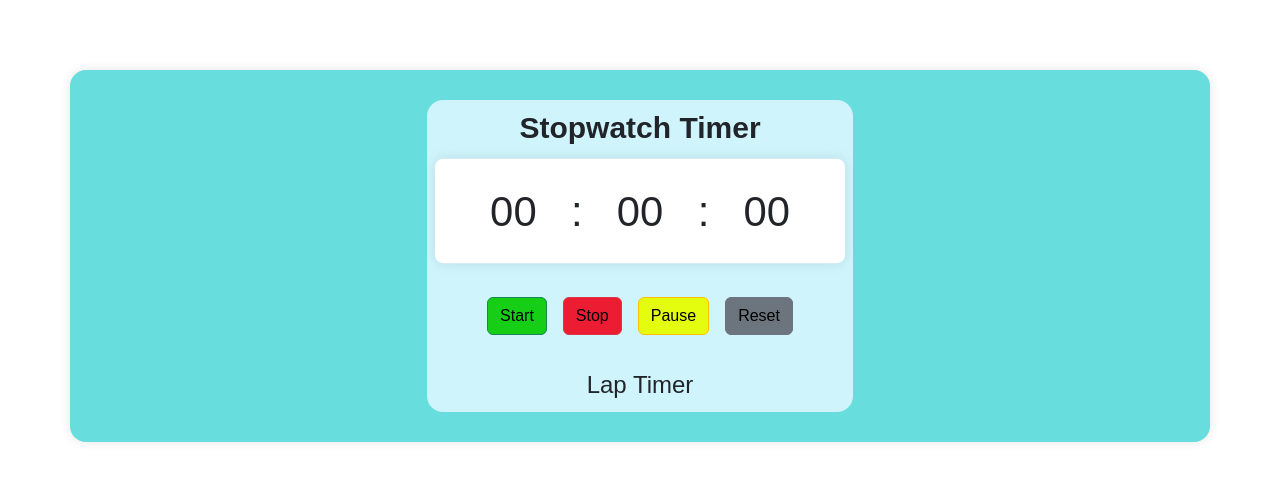
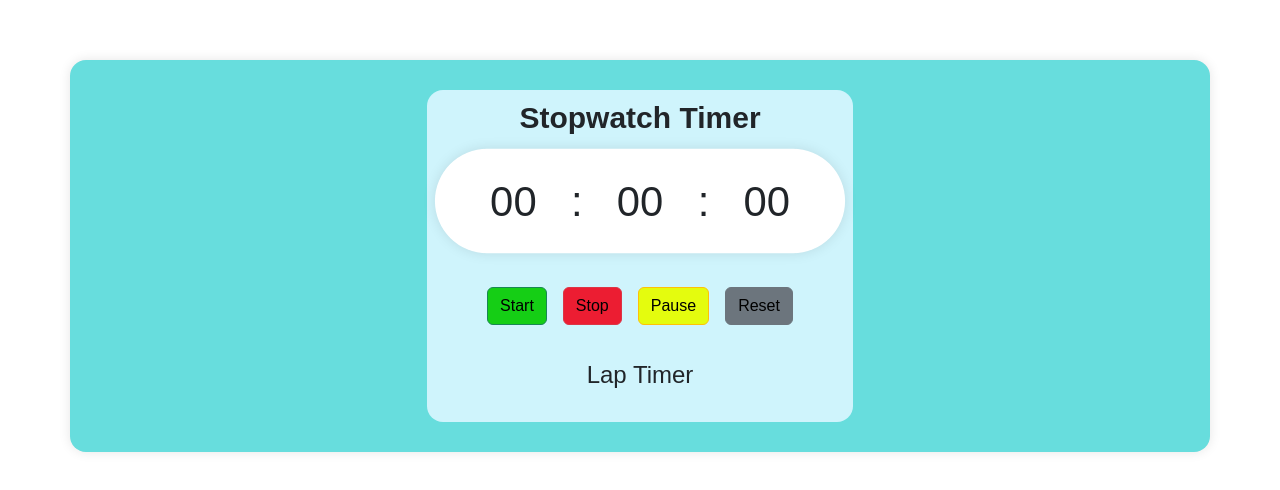
Before and after one commit to muaz64/StopwatchTimer, a plain HTML site: page index.html in a window 1280 px wide. Shown: the part 144-634 px from the top of the page. Drawn offline with nearby package versions, Linux system fonts and the light colour scheme.

Commit message:
update html 2

```diff
--- a/index.html
+++ b/index.html
@@ -15,8 +15,8 @@
         <div class="row bg-info-subtle rounded-4">
             <div class="col-md ">
                 <h1 class="card-title text-center fw-bold">Stopwatch Timer</h1>
-                <div class="stopwatch text-center">
-                    <div class="timer d-flex justify-content-center align-items-center mt-6 col-sm">
+                <div class="stopwatch text-center ">
+                    <div class="timer rounded-pill d-flex justify-content-center align-items-center mt-6 col-sm">
                        <span id="minutes">00</span>:
                        <span id="seconds">00</span>:
                        <span id="miliseconds">00</span>
--- a/style.css
+++ b/style.css
@@ -101,6 +101,7 @@ button:hover {
 
 .laps {
     width: 100%;
+    margin-bottom: 20px;
 }
 
 ul {
```
